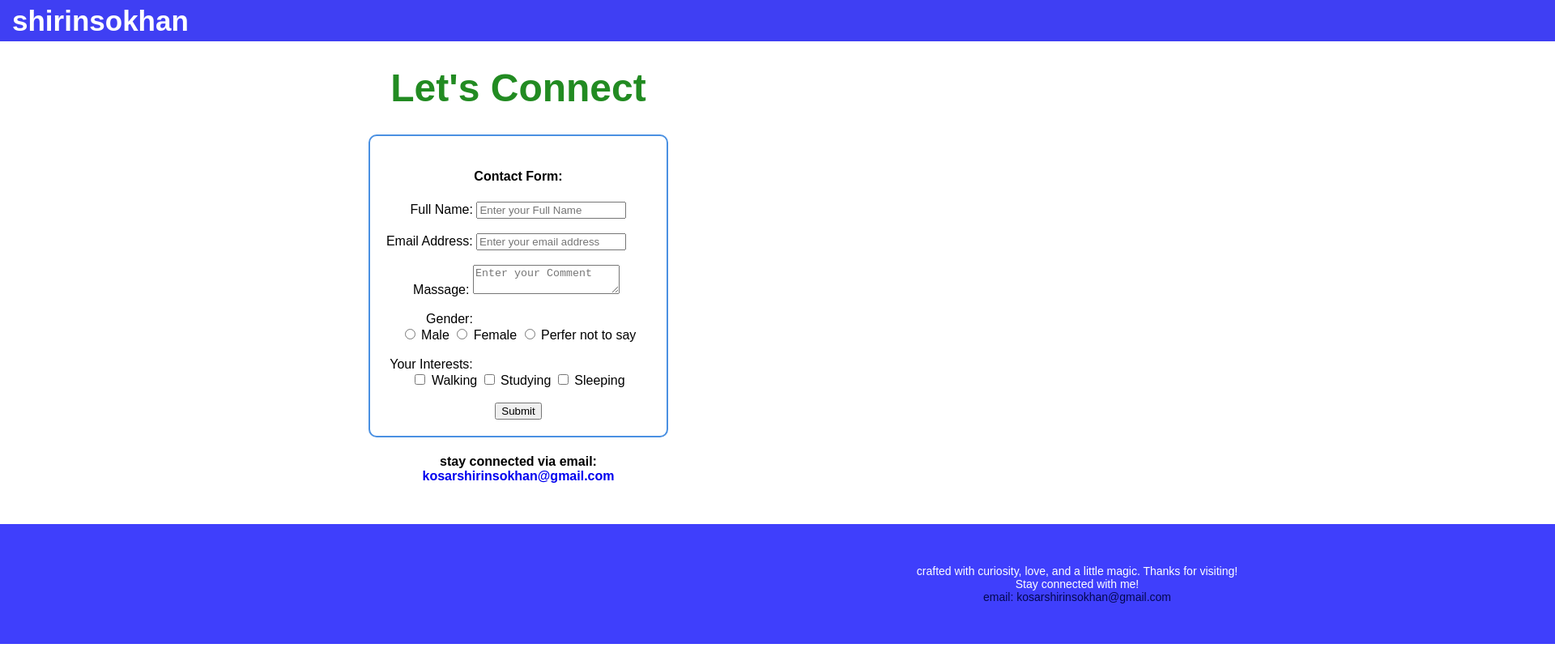
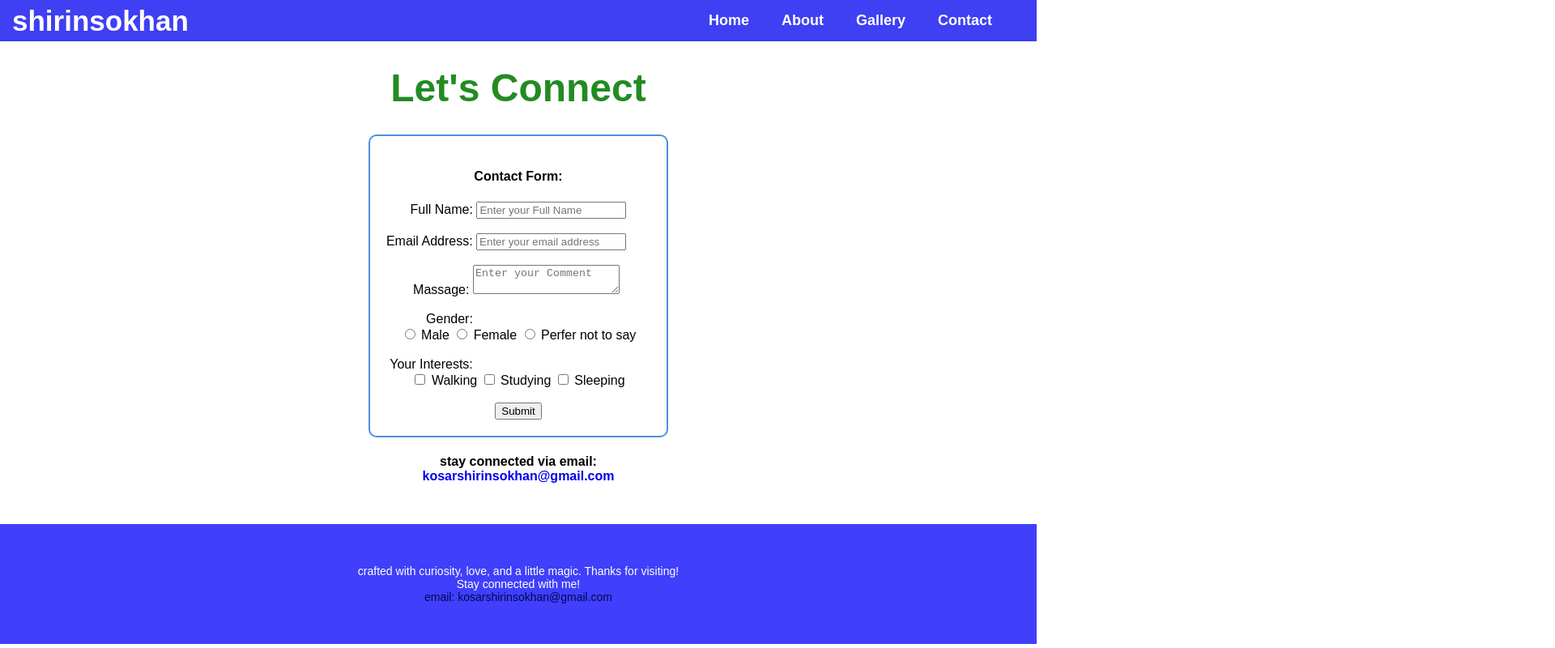
Before and after one commit to kosar-shirinsokhan/personal-hub, a plain HTML site: page contact.html in a window 1280 px wide. Shown: the top 800 px of the page at 81% size, 1920 px wide, since content can reach past the window. Drawn offline with Linux system fonts and the light colour scheme.

Commit message:
Add files via upload

```diff
--- a/contact.html
+++ b/contact.html
@@ -40,8 +40,15 @@
             margin: auto;
 
         }
-        .navbar{width: 200%;}
-        footer{width: 200%;}
+        nav, footer {
+            width: 100%;
+            overflow-x: auto;
+            box-sizing: border-box;
+        }
+
+
+
+
     </style>
 </head>
 <body>
```
Also changed, not shown: about.html (+5 -2 lines), gallery.html (+6 -2 lines), index.html (+6 -2 lines).
